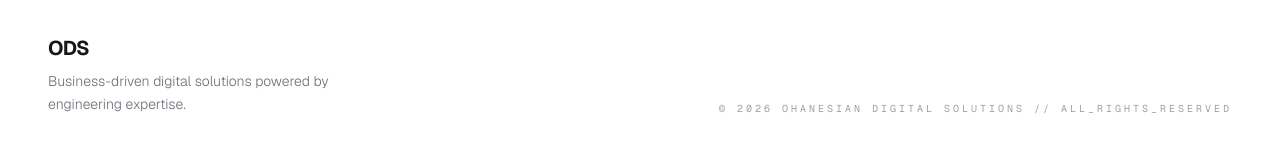
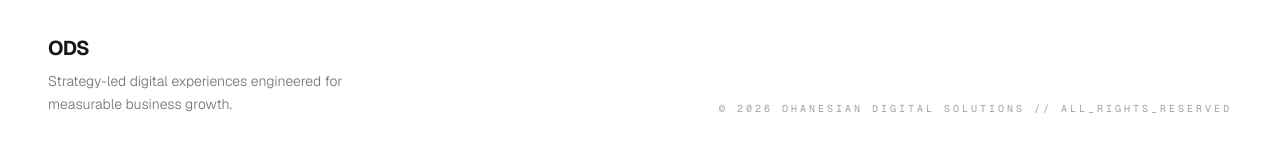
Before and after one commit to markohanesian/ods-headless, a Next.js app: page / in a window 1280 px wide. Shown: the part 2657-2809 px from the top of the page. Built offline with nearby package versions, Linux system fonts and the light colour scheme; no server answers.

Commit message:
feat: update footer tagline and site metadata for brand consistency

```diff
--- a/app/layout.tsx
+++ b/app/layout.tsx
@@ -15,7 +15,7 @@ const geistMono = Geist_Mono({
 
 export const metadata: Metadata = {
   title: "Ohanesian Digital Solutions | Digital Solutions Agency",
-  description: "Minimalist, high-performance, and business-driven digital solutions with engineering expertise.",
+  description: "Strategy-led digital experiences, high-performance web development, and custom application engineering.",
   icons: {
     icon: '/favicon.svg',
     apple: '/favicon.svg',
@@ -42,7 +42,7 @@ export default function RootLayout({
             <div>
               <div className="text-xl font-bold tracking-tighter mb-2">ODS</div>
               <p className="text-sm text-zinc-500 max-w-xs">
-                Business-driven digital solutions powered by engineering expertise.
+                Strategy-led digital experiences engineered for measurable business growth.
               </p>
             </div>
             <div className="label-mono">
```
